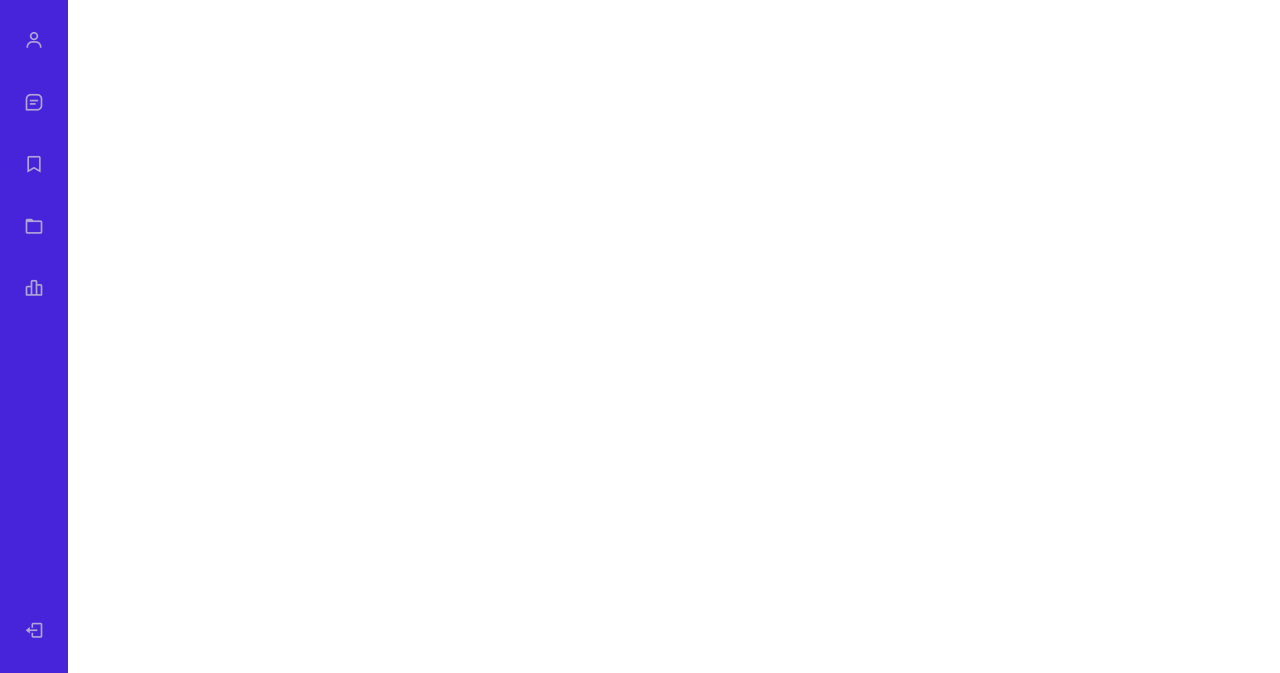
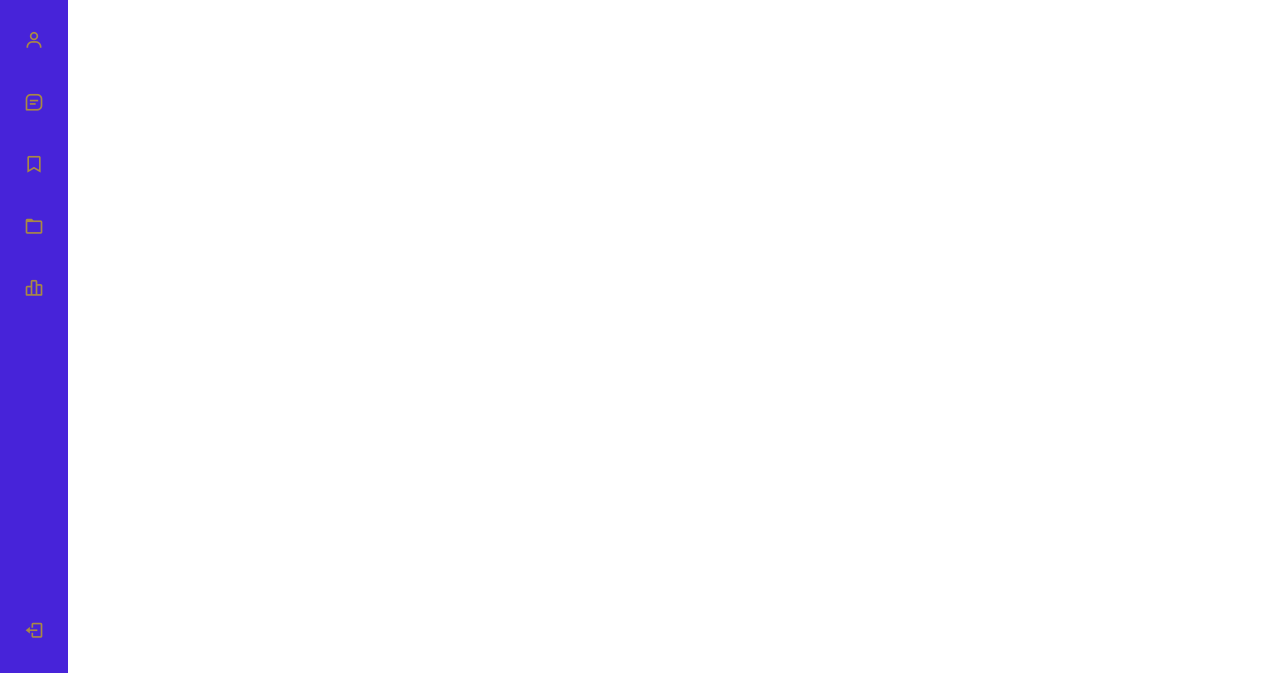
Before and after one commit to leiberbertel/sidebar-responsive, a plain HTML site: page index.html in a window 1280 px wide. Shown: the part 127-800 px from the top of the page. Drawn offline with nearby package versions, Linux system fonts and the light colour scheme.

Commit message:
Cambiando el primer color

```diff
--- a/assets/css/styles.css
+++ b/assets/css/styles.css
@@ -8,7 +8,7 @@
 
   /*===== Colors =====*/
   --first-color: #4723D9;
-  --first-color-light: #AFA5D9;
+  --first-color-light: #A98944;
   --white-color: #F7F6FB;
 
   /*===== Font and typography =====*/
```
